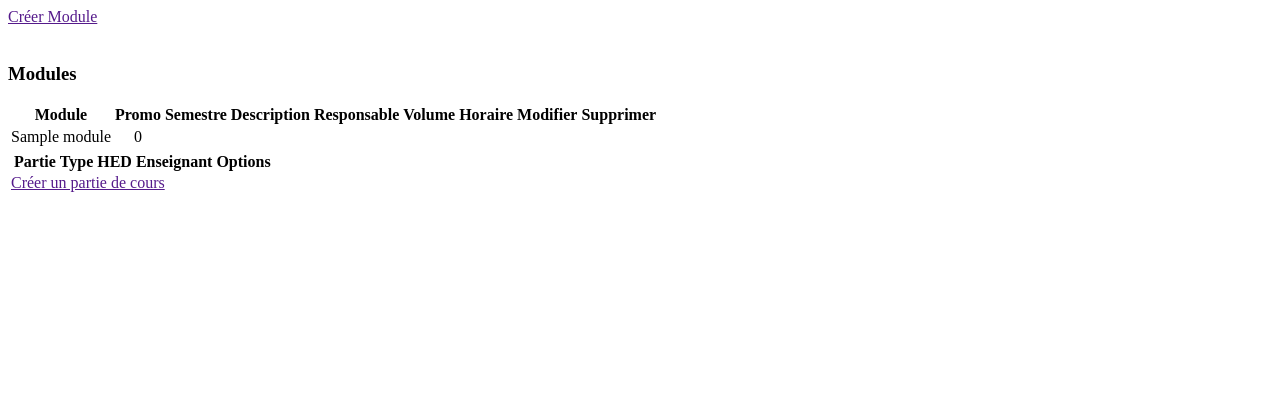
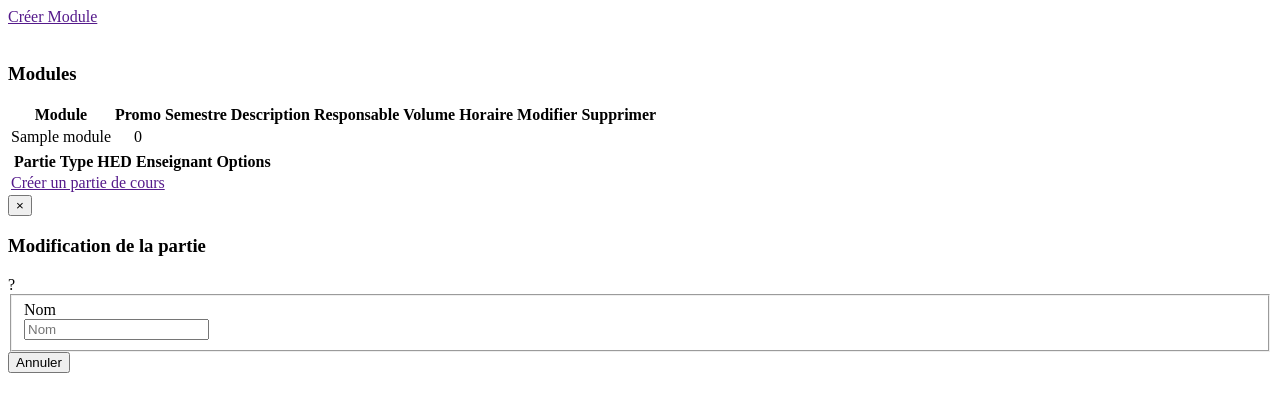
Before and after one commit to hiveship/enssat-serveur-voeux, a PHP site: the page made by application/views/module/get_module_admin.php in a window 1280 px wide. Shown: the top 412 px of the page. Run offline with PHP 8.4, Linux system fonts and the light colour scheme; the template is opened without the code that fills it: most values are stand-ins (such as "Sample title", 1, 10 or a date in 2020); data that the repository does not hold is empty.

Commit message:
debut de modale cours

```diff
--- a/application/views/module/get_module_admin.php
+++ b/application/views/module/get_module_admin.php
@@ -1,8 +1,6 @@
 <div class="container">
-	<a href="<?php echo site_url("admin/module/create") ?>"
-		class='btn btn-primary pull-right'> <span
-		class="glyphicon glyphicon-th-large" aria-hidden="true"></span> Créer
-		Module
+	<a href="<?php echo site_url("admin/module/create") ?>" class='btn btn-primary pull-right'> <span
+		class="glyphicon glyphicon-th-large" aria-hidden="true"></span> Créer Module
 	</a> <br></br>
 
 	<div class="row">
@@ -12,8 +10,7 @@
 					<h3 class="panel-title">Modules</h3>
 				</div>
 
-				<table id='tableSearchResults'
-					class='table table-hover table-striped'>
+				<table id='tableSearchResults' class='table table-hover table-striped'>
 					<thead>
 						<tr>
 							<th><center>Module</center></th>
@@ -115,8 +112,8 @@
 		}
 		echo "<td>";
 
-		echo "<a href='" . site_url ( "admin/cours/edit/" . $module ['id'] . '/' . $cours_mod ['partie'] ) . "'
-			 class='btn btn-primary btn-xs'>Modifier partie</a>";
+		echo "<button type='button' class='btn btn-warning btn-xs' onClick='populate_modif_partie()' data-toggle='modal'
+			data-target='#editPartie' data-toggle='modal' data-whatever='@mdo'> Modifier Partie</button>";
 
 		echo form_open ( 'admin/cours/delete/' . $module ['id'] . '/' . $cours_mod ['partie'], $params );
 		$data = array (
@@ -149,6 +146,50 @@
 		</div>
 	</div>
 </div>
+
+
+
+
+<!--  MODAL MODIFICATION PARTIE-->
+<div class="modal fade" id="editPartie" tabindex="-1" role="dialog"
+	aria-labelledby="exampleModalLabel" aria-hidden="true">
+	<div class="modal-dialog">
+		<div class="modal-content">
+			<div class="modal-header">
+				<button type="button" class="close" data-dismiss="modal" aria-label="Close">
+					<span aria-hidden="true">&times;</span>
+				</button>
+				<h3 class="modal-title" id="exampleModalLabel">Modification de la partie</h3>
+			</div>
+			<div class="modal-body">
+
+					?
+					<?php  echo form_open ( "admin/module/update/" . $module ['id'], 'role="form"' );?>
+							<fieldset>
+					<!-- Nom -->
+					<div class="form-group">
+						<label class="col-md-4 control-label" for="nom">Nom</label>
+						<div class="col-md-4">
+							<div class="input-group">
+								<span class="input-group-addon"><i class="fa fa-user"></i></span> <input id="nomEdit"
+									name="nom" class="form-control" placeholder="Nom" type="text" required="">
+							</div>
+						</div>
+					</div>
+				</fieldset>
+
+			</div>
+			<div class="modal-footer">
+				<button type="button" class="btn btn-default" data-dismiss="modal">Annuler</button>
+							<?php echo form_submit('mysubmit', 'Modifier','class="btn btn-primary" type="button"');?>
+						<?php echo form_close();?>
+					</div>
+		</div>
+	</div>
+</div>
+
+
+
 <script type="text/javascript">
 function validate(){
 	   return confirm("voulez vous supprimer supprimer ce module ?");
```
